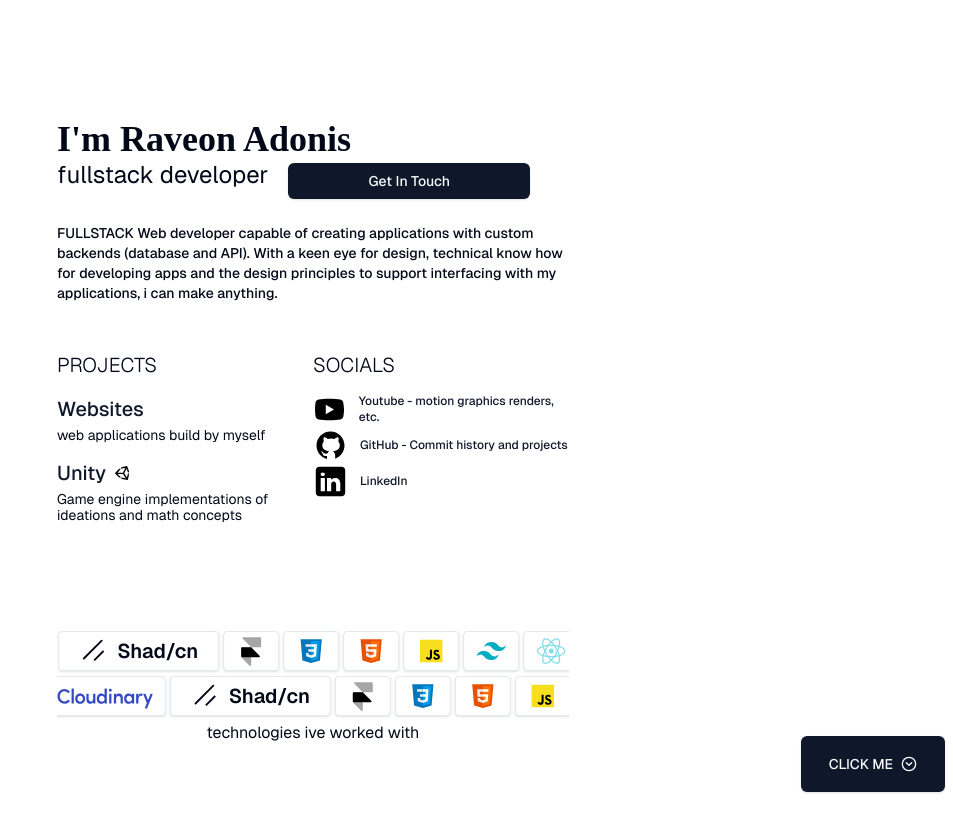
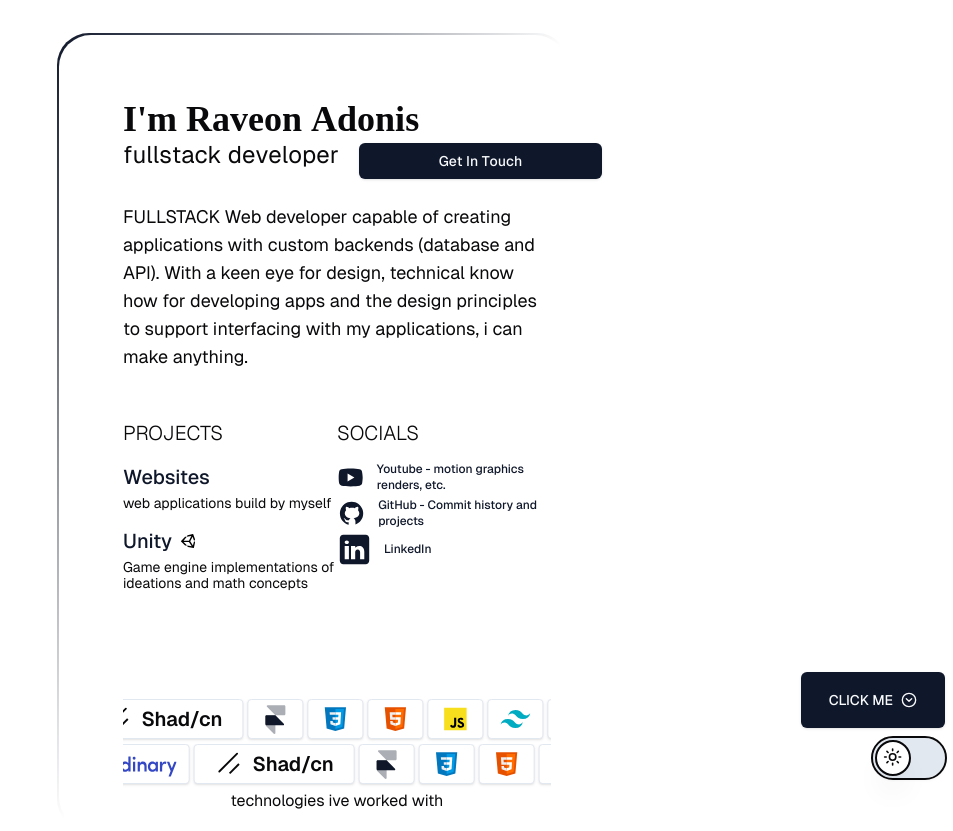
Before and after one commit to GITnvincAdonis/Adonis, a React (Vite) app: page /#/ in a window 1280 px wide. Shown: the whole page, without its empty margins (327-1280 px from the left). Before the commit the page ends 800 px from the top, so only its background shows below. Built offline with nearby package versions, Linux system fonts and the light colour scheme; a web font is replaced by a local one.

Commit message:
Dark mode, framer motion animations for text

```diff
--- a/package.json
+++ b/package.json
@@ -17,6 +17,7 @@
     "@radix-ui/react-popover": "^1.1.2",
     "@radix-ui/react-separator": "^1.1.0",
     "@radix-ui/react-slot": "^1.1.0",
+    "@radix-ui/react-switch": "^1.1.1",
     "@radix-ui/react-tooltip": "^1.1.4",
     "class-variance-authority": "^0.7.0",
     "cloudinary": "^2.5.1",
--- a/src/App.css
+++ b/src/App.css
@@ -11,11 +11,11 @@
 @layer base {
   :root {
     --background: 0 0% 100%;
-    --foreground: 222.2 84% 4.9%;
+    --foreground:  240 10% 3.9%;
     --card: 0 0% 100%;
-    --card-foreground: 222.2 84% 4.9%;
+    --card-foreground:  240 10% 3.9%;
     --popover: 0 0% 100%;
-    --popover-foreground: 222.2 84% 4.9%;
+    --popover-foreground:  240 10% 3.9%;
     --primary: 222.2 47.4% 11.2%;
     --primary-foreground: 210 40% 98%;
     --secondary: 210 40% 96.1%;
@@ -28,7 +28,7 @@
     --destructive-foreground: 210 40% 98%;
     --border: 214.3 31.8% 91.4%;
     --input: 214.3 31.8% 91.4%;
-    --ring: 222.2 84% 4.9%;
+    --ring:  240 10% 3.9%;
     --chart-1: 12 76% 61%;
     --chart-2: 173 58% 39%;
     --chart-3: 197 37% 24%;
@@ -38,12 +38,12 @@
     font-family: Geist;
 
   }
-  .dark {
-    --background: 222.2 84% 4.9%;
+  .dark{
+    --background:  240 10% 3.9%;
     --foreground: 210 40% 98%;
-    --card: 222.2 84% 4.9%;
+    --card:  240 10% 3.9%;
     --card-foreground: 210 40% 98%;
-    --popover: 222.2 84% 4.9%;
+    --popover:  240 10% 3.9%;
     --popover-foreground: 210 40% 98%;
     --primary: 210 40% 98%;
     --primary-foreground: 222.2 47.4% 11.2%;
--- a/src/App.tsx
+++ b/src/App.tsx
@@ -11,6 +11,9 @@ import {
   PopoverTrigger,
 } from "@/components/ui/popover";
 import { CarouselHoverItem } from "./Routes/CustomComponents/CarouselTooltip";
+import { Switch } from "@/components/ui/switch";
+import { motion } from "framer-motion";
+import { useEffect, useState } from "react";
 export default function App() {
   return (
     <>
@@ -48,6 +51,13 @@ export default function App() {
 
 export function Overlay(props: { content: any }) {
   const { content } = props;
+  const [isOn, setToggle] = useState(false);
+  const root = document.documentElement;
+
+  useEffect(() => {
+    if (isOn) root.classList.add("dark");
+    if (!isOn) root.classList.remove("dark");
+  }, [isOn]);
   return (
     <div className="relative inline-block w-full">
       {/* Background Image */}
@@ -56,11 +66,23 @@ export function Overlay(props: { content: any }) {
       {/* Overlay */}
       <div className="fixed  bottom-0 flex w-full p-2 justify-end">
         <Popover>
-          <PopoverTrigger asChild>
-            <Button className="p-7">
-              CLICK ME <ChevronDownCircle></ChevronDownCircle>
-            </Button>
-          </PopoverTrigger>
+          <div className="flex flex-col items-end ">
+            <PopoverTrigger asChild>
+              <div className="space-y-3">
+                <Button className="p-7">
+                  CLICK ME <ChevronDownCircle></ChevronDownCircle>
+                </Button>
+              </div>
+            </PopoverTrigger>{" "}
+            <motion.div animate={{ scale: 2 }} className="my-5 origin-right">
+              <Switch
+                className="outline outline-1"
+                onCheckedChange={(b) => {
+                  setToggle(b);
+                }}
+              ></Switch>
+            </motion.div>
+          </div>
           <PopoverContent className="  w-[9rem] space-y-4">
             <a href="mailto:nvraveon@gmail.com">
               <CarouselHoverItem
--- a/src/Routes/Homepage.tsx
+++ b/src/Routes/Homepage.tsx
@@ -6,64 +6,132 @@ import { Link, Outlet } from "react-router-dom";
 import "@geist-ui/react";
 
 import { CarouselHoverItem } from "./CustomComponents/CarouselTooltip";
+import { motion } from "framer-motion";
+const MotionVariants = {
+  hidden: {
+    opacity: 0,
+  },
+  visible: {
+    opacity: 1,
+    transition: {
+      staggerChildren: 0.251,
+      duration: 1,
+      type: "tween",
+      ease: "easeOut",
+    },
+  },
+};
+const CharacterStagger = {
+  hidden: {
+    y: 50,
+  },
+  visible: {
+    y: 0,
+
+    transition: {
+      staggerChildren: 0.031,
+      duration: 0.4,
+      type: "tween",
+      ease: "circOut",
+    },
+  },
+};
 
 export default function Homepage() {
   return (
     <>
-      <div className="lg:h-screen  w-screen flex justify-center items-center">
-        <div className=" lg:w-[40%] w-[90vw] mt-[4rem]">
-          <div className="lg:flex flex-col lg:text-start text-center">
-            <h1 className="lg:text-4xl text-3xl  font-bold">
-              I'm Raveon Adonis
+      <motion.div className="lg:h-screen  w-screen flex justify-center items-center ">
+        <div className=" lg:w-[40%] w-[90vw] mt-[4rem] relative p-[2px]  rounded-[2rem] bg-gradient-to-br  from-primary via-background to-background  animate-gradient ">
+          <div className="bg-background lg:pt-[4rem] lg:ps-[4rem] p-4 rounded-[2rem]">
+            <div className="lg:flex flex-col lg:text-start text-center ">
+              <h1 className="lg:text-4xl text-3xl font-bold   ">
+                <StaggerWord string={"I'm Raveon Adonis"}></StaggerWord>
               </h1>
               <div className="flex lg:flex-row flex-col mb-6 lg:space-x-5">
-              <div className="text-2xl ">fullstack developer</div>
-              <a href="mailto:nvraveon@gmail.com">
+                <div className="text-2xl ">
+                  {" "}
+                  <StaggerWord string={"fullstack developer"}></StaggerWord>
+                </div>
+                <motion.a
+                  variants={MotionVariants}
+                  initial={"hidden"}
+                  animate={"visible"}
+                  href="mailto:nvraveon@gmail.com"
+                >
                   <CarouselHoverItem
                     children={
                       <Button className="text-sm mt-1 lg:px-[5rem]">
                         {" "}
-                      Get In Touch
+                        <StaggerWord string={"Get In Touch"}></StaggerWord>
                       </Button>
                     }
                     Intext={"nvraveon@gmail.com"}
                   ></CarouselHoverItem>
-              </a>
+                </motion.a>
               </div>
-            <p className="font-medium lg:text-md text-sm">
+              <motion.p
+                initial={{ opacity: 0, y: 20 }}
+                animate={{ opacity: 1, y: 0 }}
+                transition={{ delay: 0.2, duration: 0.4 }}
+                className="font-sm lg:text-lg text-md"
+              >
                 FULLSTACK Web developer capable of creating applications with
                 custom backends (database and API). With a keen eye for design,
-              technical know how for developing apps and the design principles to
-              support interfacing with my applications, i can make anything.
-            </p>
+                technical know how for developing apps and the design principles
+                to support interfacing with my applications, i can make
+                anything.
+              </motion.p>
             </div>
 
-          <div className="grid mt-[3rem] grid-cols-2">
-            <div className="">
-              <h2 className="text-xl font-light">PROJECTS</h2>
+            <motion.div
+              variants={MotionVariants}
+              initial={"hidden"}
+              animate={"visible"}
+              className="grid mt-[3rem] grid-cols-2"
+            >
+              <motion.div variants={MotionVariants}>
+                <motion.h2
+                  variants={MotionVariants}
+                  className="text-xl font-light"
+                >
+                  PROJECTS
+                </motion.h2>
                 {projectContent.map((item, index) => {
                   return (
                     <>
-                    <div key={index} className="my-3">
+                      <motion.div
+                        variants={MotionVariants}
+                        key={index}
+                        className="my-3"
+                      >
                         {item.content}
-                    </div>
+                      </motion.div>
                     </>
                   );
                 })}
-            </div>
-            <div className="">
-              <h2 className="text-xl font-light mb-3 ">SOCIALS</h2>
+              </motion.div>
+              <motion.div variants={MotionVariants}>
+                <motion.h2
+                  variants={MotionVariants}
+                  className="text-xl font-light mb-3 "
+                >
+                  SOCIALS
+                </motion.h2>
                 {socialContent.map((item, index) => {
                   return (
                     <>
-                    <div key={index} className="lg:mt-0 mt-4 ">
+                      <motion.div
+                        variants={MotionVariants}
+                        key={index}
+                        className="lg:mt-0 mt-4 "
+                      >
                         {item.content}
-                    </div>
+                      </motion.div>
                     </>
                   );
                 })}
-            </div>
-          </div>
+              </motion.div>
+            </motion.div>
             <div className=" w-full flex flex-col items-center lg:mt-[6rem] mt-3">
               {" "}
               <TechCarousel
@@ -77,12 +145,34 @@ export default function Homepage() {
             </div>
             <div className="text-center">technologies ive worked with</div>
           </div>
-      </div>{" "}
+        </div>
+      </motion.div>{" "}
       <Outlet></Outlet>
     </>
   );
 }
-
+function StaggerWord(props: { string: String }) {
+  const { string } = props;
+  return (
+    <>
+      <motion.div
+        variants={CharacterStagger}
+        initial={"hidden"}
+        animate={"visible"}
+        className="flex lg:justify-start justify-center  overflow-hidden"
+      >
+        {string.split("").map((item) => {
+          return (
+            <motion.div variants={CharacterStagger}>
+              {" "}
+              {item === " " ? <>&nbsp;</> : item}
+            </motion.div>
+          );
+        })}
+      </motion.div>
+    </>
+  );
+}
 const projectContent = [
   {
     content: (
--- a/src/Routes/WebsitesPage.tsx
+++ b/src/Routes/WebsitesPage.tsx
@@ -79,7 +79,7 @@ export default function WebsitesPage() {
                       >
                         <a href={item.siteLink}>
                           <Button
-                            className={"text-black"}
+                            className={"text-primary"}
                             variant={"secondary"}
                           >
                             <p className="text-center tracking-tight scroll-m-20">
--- a/src/SVGs/SVGS.tsx
+++ b/src/SVGs/SVGS.tsx
@@ -9,6 +9,7 @@ export function YoutubeIcon(props: { size: number }) {
         width={`${size}`}
         height={`${size}`}
         viewBox="0 0 50 50"
+        className={"fill-current text-primary"}
       >
         <path d="M 44.898438 14.5 C 44.5 12.300781 42.601563 10.699219 40.398438 10.199219 C 37.101563 9.5 31 9 24.398438 9 C 17.800781 9 11.601563 9.5 8.300781 10.199219 C 6.101563 10.699219 4.199219 12.199219 3.800781 14.5 C 3.398438 17 3 20.5 3 25 C 3 29.5 3.398438 33 3.898438 35.5 C 4.300781 37.699219 6.199219 39.300781 8.398438 39.800781 C 11.898438 40.5 17.898438 41 24.5 41 C 31.101563 41 37.101563 40.5 40.601563 39.800781 C 42.800781 39.300781 44.699219 37.800781 45.101563 35.5 C 45.5 33 46 29.398438 46.101563 25 C 45.898438 20.5 45.398438 17 44.898438 14.5 Z M 19 32 L 19 18 L 31.199219 25 Z"></path>
       </svg>
@@ -21,6 +22,7 @@ export function GitHubIcon(props: { size: number }) {
     <>
       <svg
         xmlns="http://www.w3.org/2000/svg"
+        className={"fill-current text-primary"}
         x="0px"
         y="0px"
         width={`${size}`}
@@ -39,6 +41,7 @@ export function LinkedInIcon(props: { size: number }) {
     <>
       <svg
         xmlns="http://www.w3.org/2000/svg"
+        className={"fill-current text-primary"}
         x="0px"
         y="0px"
         width={`${size}`}
@@ -75,16 +78,17 @@ export const CarouselIcons = [
     icon: (
       <>
         <svg
-          xmlns="http://www.w3.org/2000/svg"
           x="0px"
           y="0px"
           width={`${CarouselIconSize}`}
           height={`${CarouselIconSize}`}
           viewBox="0 0 24 24"
+          className={"fill-current text-primary"}
         >
           <path
             d="M5.811,1H19c0.552,0,1,0.448,1,1v6c0,0.552-0.448,1-1,1h-7L5.28,2.28C4.808,1.808,5.142,1,5.811,1z"
             opacity=".35"
+            className=""
           ></path>
           <path d="M5,9h7l6.72,6.72c0.472,0.472,0.138,1.28-0.53,1.28H5c-0.552,0-1-0.448-1-1v-6C4,9.448,4.448,9,5,9z"></path>
           <path
@@ -248,6 +252,7 @@ export const CarouselIcons = [
           id="Layer_1"
           x="0px"
           y="0px"
+          className={"fill-current text-primary"}
           width={`${CarouselIconSize + 50} `}
           height={`${CarouselIconSize + 1}`}
           viewBox="0 0 1004 486"
@@ -268,15 +273,10 @@ export const CarouselIcons = [
           width={`${CarouselIconSize}`}
           height={`${CarouselIconSize}`}
           viewBox="0 0 48 48"
+          className={"fill-current text-primary"}
         >
-          <path
-            fill="#212121"
-            d="M23.697,37.56h1.18c0.84,0,1.631-0.392,2.139-1.061l7.485-9.847l7.485,9.847	c0.508,0.668,1.299,1.061,2.139,1.061h1.18L35.756,25l9.121-12h-1.18c-0.84,0-1.631,0.392-2.139,1.061L34.5,23.347l-7.059-9.287	C26.933,13.392,26.142,13,25.302,13h-1.18l9.121,12L23.697,37.56z"
-          ></path>
-          <path
-            fill="#212121"
-            d="M24,26v-3c0-6.675-5.945-11.961-12.829-10.852C5.812,13.011,2,17.857,2,23.284L2,24v2v0.142	c0,6.553,4.777,11.786,10.868,11.858c5.092,0.06,9.389-3.344,10.707-7.999h-1.028c-0.62,0-1.182,0.355-1.451,0.913	c-1.739,3.595-5.789,5.862-10.228,4.842C6.776,34.815,4,30.981,4,26.783V26H24z M4,23.71c0-4.708,2.804-8.557,6.924-9.478	C16.798,12.92,22,17.352,22,23v1H4V23.71z"
-          ></path>
+          <path d="M23.697,37.56h1.18c0.84,0,1.631-0.392,2.139-1.061l7.485-9.847l7.485,9.847	c0.508,0.668,1.299,1.061,2.139,1.061h1.18L35.756,25l9.121-12h-1.18c-0.84,0-1.631,0.392-2.139,1.061L34.5,23.347l-7.059-9.287	C26.933,13.392,26.142,13,25.302,13h-1.18l9.121,12L23.697,37.56z"></path>
+          <path d="M24,26v-3c0-6.675-5.945-11.961-12.829-10.852C5.812,13.011,2,17.857,2,23.284L2,24v2v0.142	c0,6.553,4.777,11.786,10.868,11.858c5.092,0.06,9.389-3.344,10.707-7.999h-1.028c-0.62,0-1.182,0.355-1.451,0.913	c-1.739,3.595-5.789,5.862-10.228,4.842C6.776,34.815,4,30.981,4,26.783V26H24z M4,23.71c0-4.708,2.804-8.557,6.924-9.478	C16.798,12.92,22,17.352,22,23v1H4V23.71z"></path>
         </svg>
       </>
     ),
@@ -387,6 +387,7 @@ export const CarouselIcons = [
           xmlns="http://www.w3.org/2000/svg"
           x="0px"
           y="0px"
+          className={"fill-current text-primary"}
           width={`${CarouselIconSize}}`}
           height={`${CarouselIconSize}`}
           viewBox="0 0 50 50"
--- /dev/null
+++ b/src/components/ui/switch.tsx
@@ -0,0 +1,30 @@
+import * as React from "react";
+import * as SwitchPrimitives from "@radix-ui/react-switch";
+
+import { cn } from "@/lib/utils";
+import { SunIcon } from "lucide-react";
+
+const Switch = React.forwardRef<
+  React.ElementRef<typeof SwitchPrimitives.Root>,
+  React.ComponentPropsWithoutRef<typeof SwitchPrimitives.Root>
+>(({ className, ...props }, ref) => (
+  <SwitchPrimitives.Root
+    className={cn(
+      "peer inline-flex h-5 w-9 shrink-0 cursor-pointer items-center rounded-full border-2 border-transparent shadow-sm transition-colors focus-visible:outline-none focus-visible:ring-2 focus-visible:ring-ring focus-visible:ring-offset-2 focus-visible:ring-offset-background disabled:cursor-not-allowed disabled:opacity-50 data-[state=checked]:bg-primary data-[state=unchecked]:bg-input",
+      className
+    )}
+    {...props}
+    ref={ref}
+  >
+    <SwitchPrimitives.Thumb
+      className={cn(
+        "flex items-center outline outline-1 justify-center p-[.2rem] pointer-events-none  h-4 w-4 rounded-full bg-background shadow-lg ring-0 transition-transform data-[state=checked]:translate-x-4 data-[state=unchecked]:translate-x-0"
+      )}
+    >
+      <SunIcon className="origin-center" size={13}></SunIcon>
+    </SwitchPrimitives.Thumb>
+  </SwitchPrimitives.Root>
+));
+Switch.displayName = SwitchPrimitives.Root.displayName;
+
+export { Switch };
--- a/tailwind.config.js
+++ b/tailwind.config.js
@@ -1,4 +1,5 @@
 /** @type {import('tailwindcss').Config} */
+const plugin = require("tailwindcss/plugin");
 module.exports = {
     darkMode: ["class"],
     content: ["./index.html", "./src/**/*.{ts,tsx,js,jsx}"],
@@ -53,5 +54,21 @@ module.exports = {
   		}
   	}
   },
-  plugins: [require("tailwindcss-animate")],
+  plugins: [require("tailwindcss-animate"),plugin(function ({ addUtilities }) {
+	addUtilities({
+		'.gradient-border': {
+			position: 'relative',
+			display: 'inline-block',
+			padding: '4px', // Border width
+			borderRadius: 'inherit',
+			background: 'linear-gradient(to right, #3b82f6, #9333ea, #f43f5e)',
+		  },
+		  '.gradient-border > *': {
+			position: 'relative',
+			borderRadius: 'inherit',
+
+			zIndex: '1',
+		  },
+      });
+  })],
 }
```
Also changed, not shown: 1 other file (tests, documents, lock files or other folders). Lines whose indentation alone changed are shown as unchanged.
